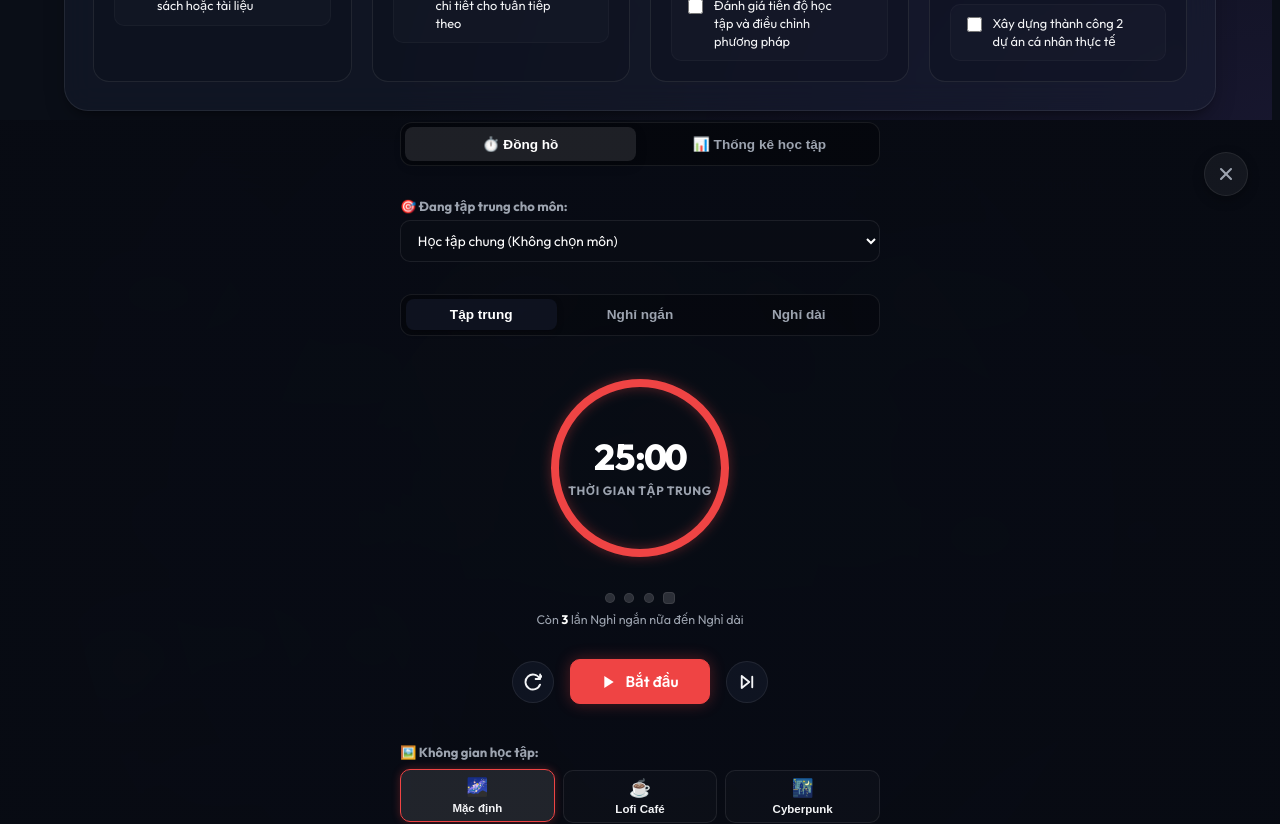
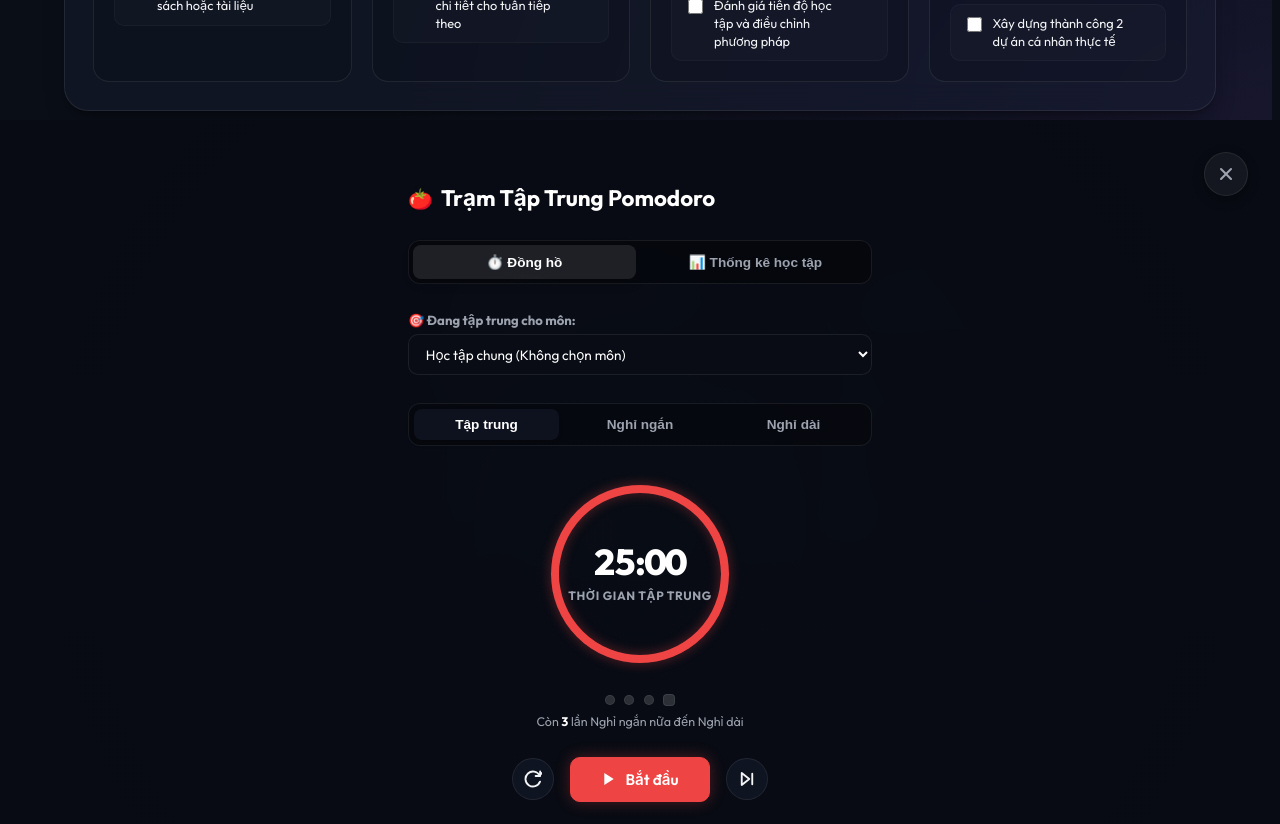
Before and after one commit to supli6669/exam-count-timer, a React (Vite) app: page / in a window 1280 px wide. Shown: the part 680-1504 px from the top of the page. Built offline with nearby package versions, Linux system fonts and the light colour scheme.

Commit message:
fix: resolve background theme z-index stacking context issue in PomodoroTimer

```diff
--- a/src/components/PomodoroTimer.jsx
+++ b/src/components/PomodoroTimer.jsx
@@ -397,7 +397,8 @@ function PomodoroTimer({ isOpen, onClose, exams = [] }) {
         </svg>
       </button>
 
-      {/* Sidebar Header */}
+      <div className="pomodoro-sidebar-content">
+        {/* Sidebar Header */}
       <div className="pomodoro-header">
         <div style={{ display: 'flex', alignItems: 'center', gap: '0.5rem' }}>
           <span style={{ fontSize: '1.25rem' }}>🍅</span>
@@ -775,6 +776,7 @@ function PomodoroTimer({ isOpen, onClose, exams = [] }) {
           </div>
         </div>
       )}
+      </div>
     </div>
   );
 }
--- a/src/index.css
+++ b/src/index.css
@@ -1168,16 +1168,50 @@ body {
   background: rgba(8, 11, 19, 0.95); /* Deepest dark glass overlay for high focus */
   backdrop-filter: blur(35px);
   -webkit-backdrop-filter: blur(35px);
-  padding: 3rem 2rem;
-  display: flex;
-  flex-direction: column;
-  align-items: center; /* Center column contents horizontally */
-  justify-content: center; /* Center column contents vertically */
-  gap: 2rem;
+  padding: 4rem 1.5rem 2rem 1.5rem;
+  display: flex;
+  flex-direction: column;
+  align-items: center;
+  justify-content: flex-start;
   z-index: 1000;
   transform: translateY(100%); /* Slide up transition for full screen tab feel */
-  transition: transform 0.4s cubic-bezier(0.16, 1, 0.3, 1);
+  transition: transform 0.4s cubic-bezier(0.16, 1, 0.3, 1), background-color 0.5s ease;
+  overflow: hidden;
+}
+
+.pomodoro-sidebar-content {
+  position: relative;
+  z-index: 3;
+  width: 100%;
+  max-width: 480px;
+  height: 100%;
+  display: flex;
+  flex-direction: column;
+  align-items: center;
+  gap: 1.75rem;
   overflow-y: auto;
+  padding: 0 0.5rem 2rem 0.5rem;
+}
+
+/* Scrollbar styling for content */
+.pomodoro-sidebar-content::-webkit-scrollbar {
+  width: 6px;
+}
+.pomodoro-sidebar-content::-webkit-scrollbar-track {
+  background: transparent;
+}
+.pomodoro-sidebar-content::-webkit-scrollbar-thumb {
+  background: rgba(255, 255, 255, 0.1);
+  border-radius: 3px;
+}
+
+/* Semi-transparent backgrounds for active themes */
+.pomodoro-sidebar.theme-lofi-cafe,
+.pomodoro-sidebar.theme-cyberpunk-alley,
+.pomodoro-sidebar.theme-sakura-library,
+.pomodoro-sidebar.theme-space-odyssey,
+.pomodoro-sidebar.theme-nature-cabin {
+  background: rgba(8, 11, 19, 0.5); /* Let background image shine through */
 }
 
 .pomodoro-sidebar.open {
@@ -1469,9 +1503,9 @@ body {
   height: 100%;
   background-size: cover;
   background-position: center;
-  z-index: -2;
-  opacity: 0.35; /* Soft background blend */
-  filter: blur(4px) brightness(0.7);
+  z-index: 1;
+  opacity: 0.45; /* Slightly increased opacity for richer art visuals */
+  filter: blur(4px) brightness(0.65);
   transition: background-image 0.5s ease, filter 0.5s ease;
 }
 
@@ -1481,8 +1515,8 @@ body {
   left: 0;
   width: 100%;
   height: 100%;
-  background: radial-gradient(circle at center, rgba(10, 14, 23, 0.2) 0%, rgba(8, 11, 19, 0.8) 100%);
-  z-index: -1;
+  background: radial-gradient(circle at center, rgba(10, 14, 23, 0.3) 0%, rgba(8, 11, 19, 0.85) 100%);
+  z-index: 2;
   pointer-events: none;
 }
 
```
